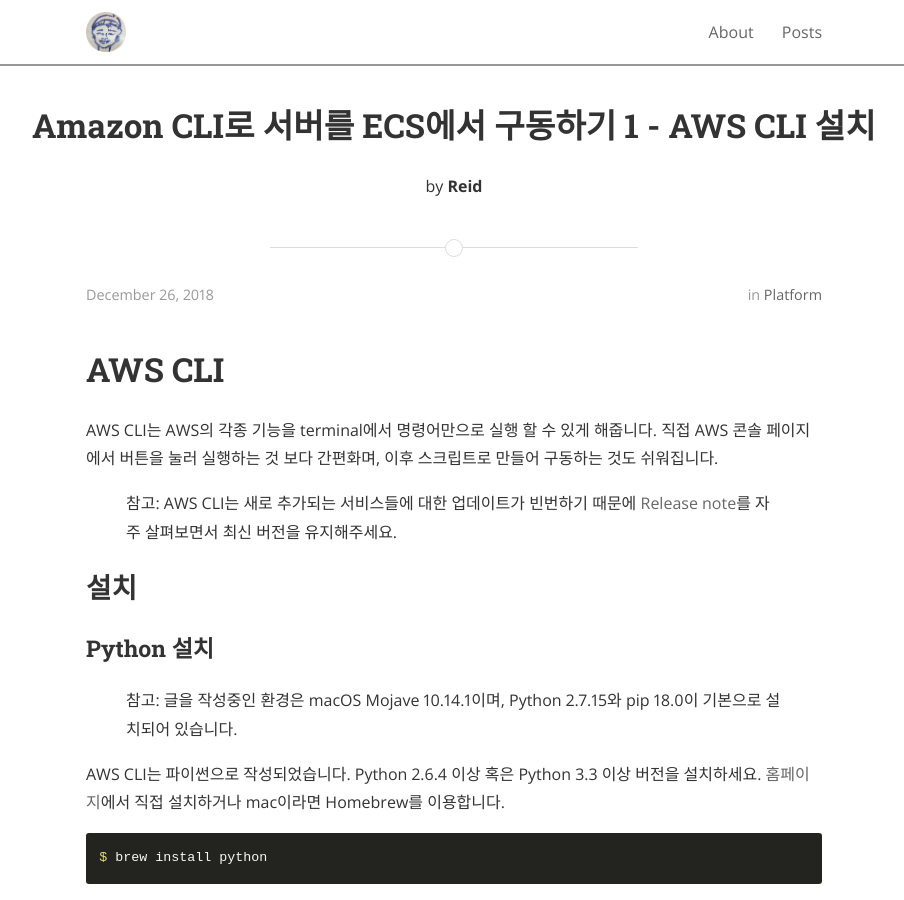
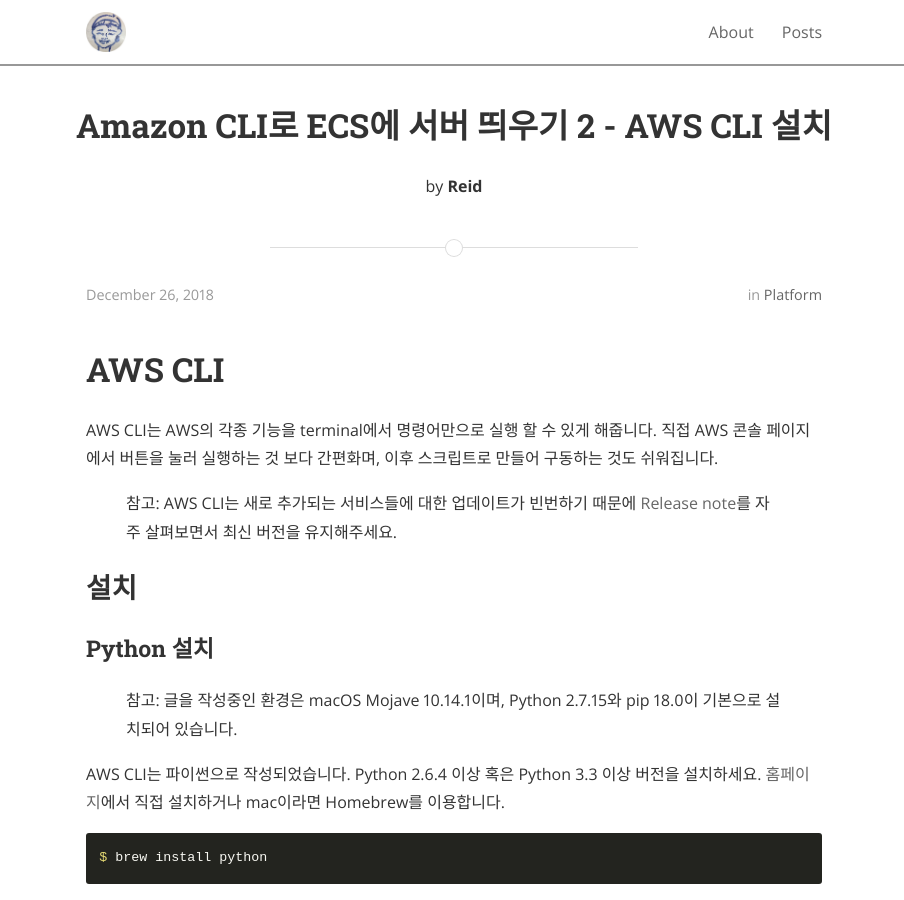
Before and after one commit to einsub/einsub.github.com, a Jekyll site: the page built from _posts/2018-11-26-installing-the-aws-command-line-interface.markdown, in a window 1280 px wide and 900 px high. Shown: the whole window, without its empty margins (186-1090 px from the left). Built offline with Jekyll 4.4.1, drawn with Linux system fonts in a browser that asks for light colours; nearby versions of some CDN libraries; comment, search, counter and statistics services are not loaded.

Commit message:
pixelize image, modify title

```diff
--- a/_posts/2018-11-26-installing-the-aws-command-line-interface.markdown
+++ b/_posts/2018-11-26-installing-the-aws-command-line-interface.markdown
@@ -1,6 +1,6 @@
 ---
 layout: post
-title: "Amazon CLI로 서버를 ECS에서 구동하기 1 - AWS CLI 설치"
+title: "Amazon CLI로 ECS에 서버 띄우기 2 - AWS CLI 설치"
 date: 2018-12-26 21:50:15
 author: Reid
 categories:
```
Also changed, not shown: assets/iam-add-user.png (added), assets/iam-popup.png (added), assets/iam-success.png (added).
